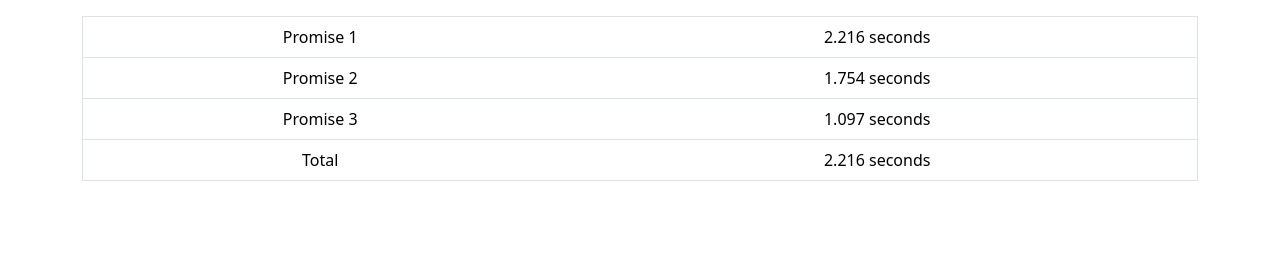
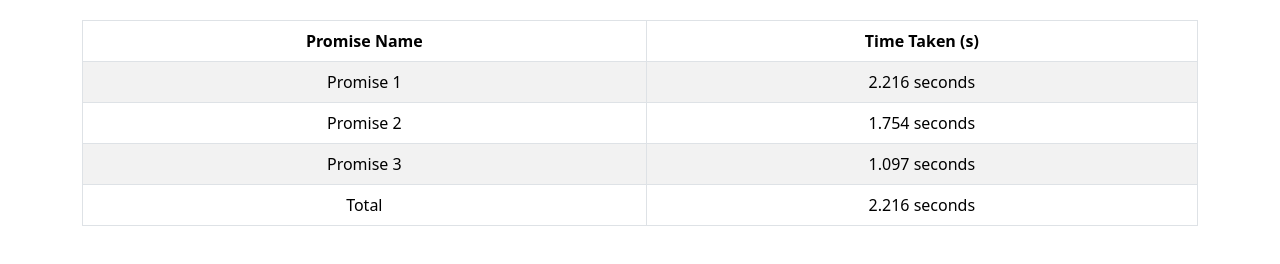
Before and after one commit to acciojob/wait-for-multiple-promises-Stakshi301, a website: page main.html in a window 1280 px wide. Shown: the part 110-374 px from the top of the page. Drawn offline with nearby package versions, Linux system fonts and the light colour scheme.

Commit message:
created a submission

```diff
--- a/main.html
+++ b/main.html
@@ -13,10 +13,18 @@
   <body>
     <div class="container mt-5">
       <h2>Promise Timing Example</h2>
-      <table id="promiseTable" border="1" class="table">
-        <tr>
-          <td colspan="2" id="loadingRow" class="loading">Loading...</td>
-        </tr>
+      <table id="promiseTable" class="table table-striped table-hover table-bordered mt-4">
+        <thead>
+          <tr>
+            <th>Promise Name</th>
+            <th>Time Taken (s)</th>
+          </tr>
+        </thead>
+        <tbody id="output">
+          <tr id="loadingRow">
+            <td colspan="2" class="text-center">Loading...</td>
+          </tr>
+        </tbody>
       </table>
     </div>
 
--- a/script.js
+++ b/script.js
@@ -8,7 +8,7 @@ function createRandomPromise(index) {
 
 // Function to handle promises and update the table
 function handlePromises() {
-  const table = document.getElementById('promiseTable');
+  const tbody = document.getElementById('output');
   const loadingRow = document.getElementById('loadingRow');
 
   // Create three promises
@@ -23,23 +23,29 @@ function handlePromises() {
       const totalDuration = ((endTime - startTime) / 1000).toFixed(3);
 
       // Remove the loading row
-      table.deleteRow(0);
+      loadingRow.remove();
 
       // Add rows for each promise result
       results.forEach((result) => {
-        const row = table.insertRow();
-        const cell1 = row.insertCell(0);
-        const cell2 = row.insertCell(1);
+        const row = document.createElement('tr');
+        const cell1 = document.createElement('td');
+        const cell2 = document.createElement('td');
         cell1.textContent = result.index;
         cell2.textContent = `${result.time} seconds`;
+        row.appendChild(cell1);
+        row.appendChild(cell2);
+        tbody.appendChild(row);
       });
 
       // Add row for total duration
-      const totalRow = table.insertRow();
-      const totalCell1 = totalRow.insertCell(0);
-      const totalCell2 = totalRow.insertCell(1);
+      const totalRow = document.createElement('tr');
+      const totalCell1 = document.createElement('td');
+      const totalCell2 = document.createElement('td');
       totalCell1.textContent = 'Total';
       totalCell2.textContent = `${totalDuration} seconds`;
+      totalRow.appendChild(totalCell1);
+      totalRow.appendChild(totalCell2);
+      tbody.appendChild(totalRow);
     })
     .catch((error) => {
       console.error('Error handling promises:', error);
```
